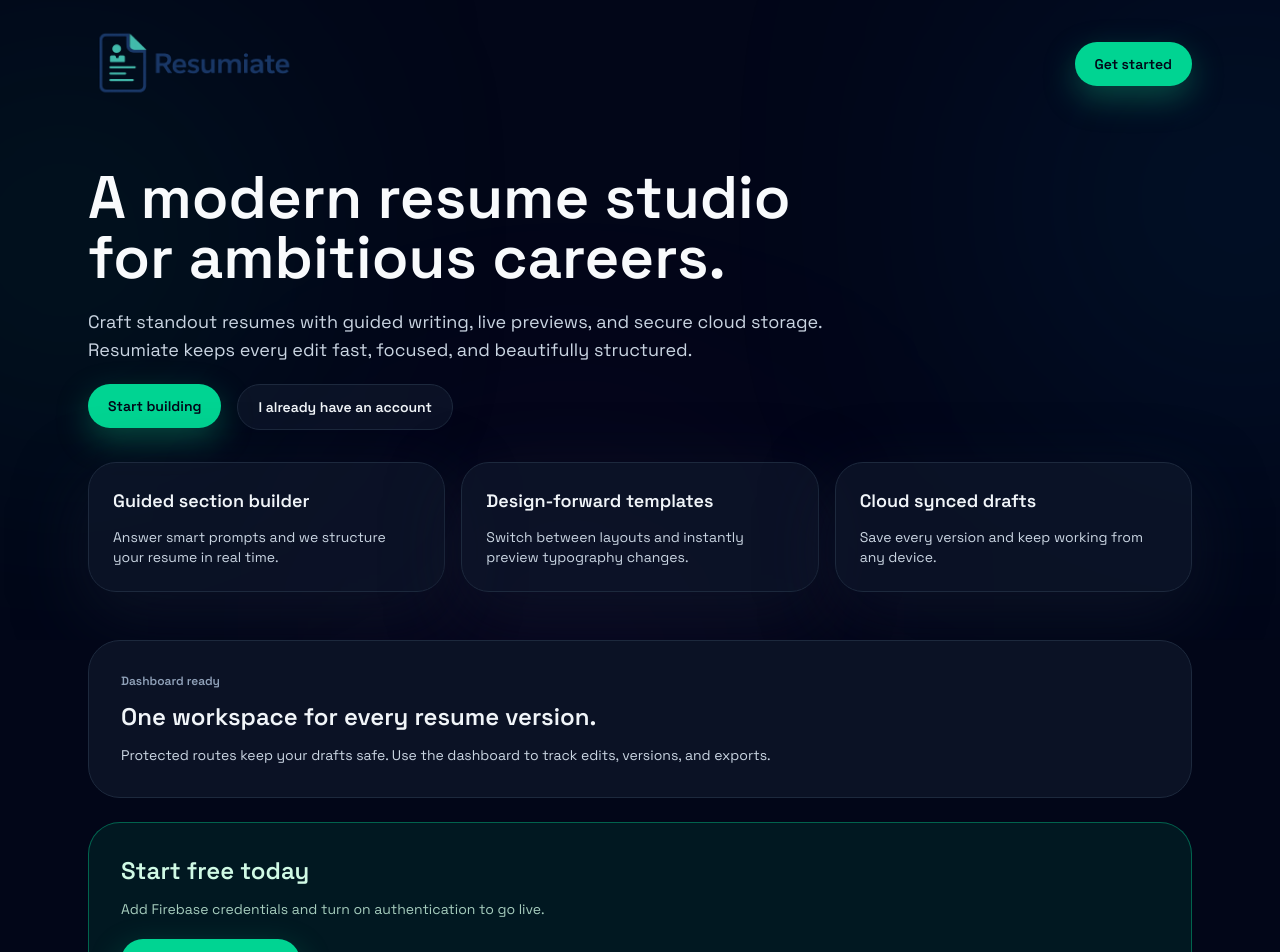
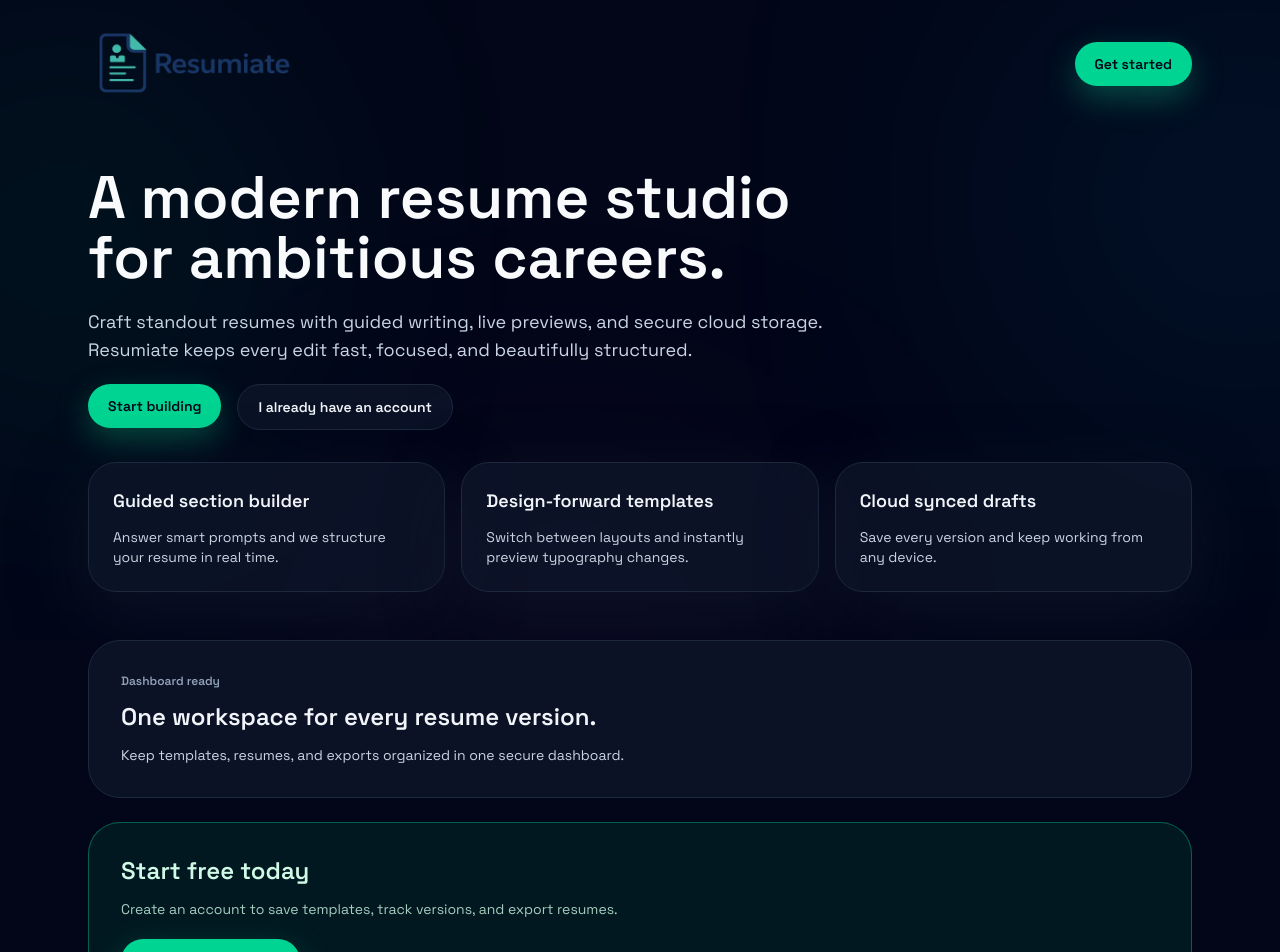
Before and after one commit to TheCoderAS/resume-builder, a React (Vite) app: page / in a window 1280 px wide. Shown: the top 952 px of the page. Built offline with nearby package versions, Linux system fonts and the light colour scheme; no server answers.

Commit message:
Update landing CTA subtext

```diff
--- a/src/pages/Landing.jsx
+++ b/src/pages/Landing.jsx
@@ -100,14 +100,14 @@ export default function Landing() {
             One workspace for every resume version.
           </h3>
           <p className="mt-3 text-sm text-slate-300">
-            Protected routes keep your drafts safe. Use the dashboard to track
-            edits, versions, and exports.
+            Keep templates, resumes, and exports organized in one secure
+            dashboard.
           </p>
         </div>
         <div className="rounded-[32px] border border-emerald-400/40 bg-emerald-500/10 p-8 text-emerald-100">
           <h3 className="text-2xl font-semibold">Start free today</h3>
           <p className="mt-3 text-sm text-emerald-100/80">
-            Add Firebase credentials and turn on authentication to go live.
+            Create an account to save templates, track versions, and export resumes.
           </p>
           <Link to="/signup" className="mt-5 inline-flex">
             <Button type="button">Create your account</Button>
```
